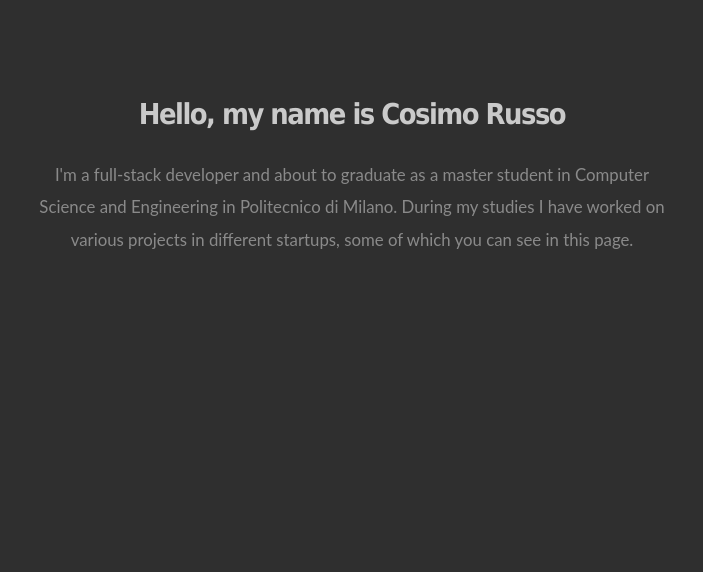
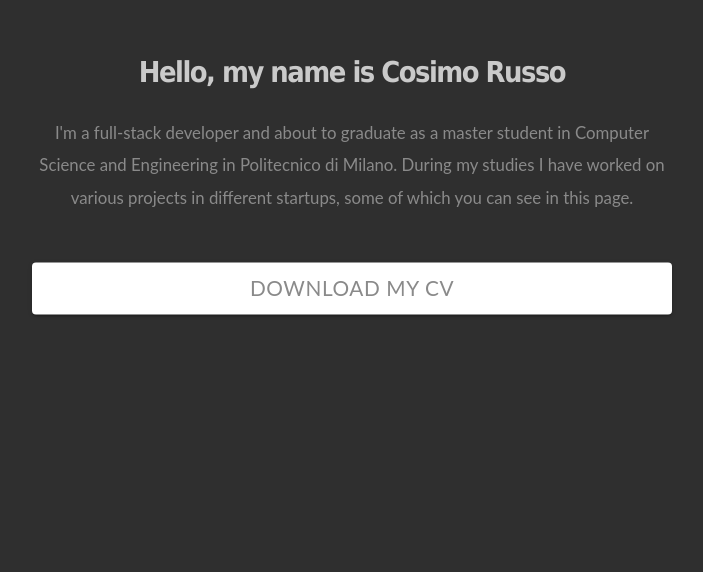
Before and after one commit to CosimoRusso/portfolio, a React (Create React App) app: page / in a window 1280 px wide. Shown: the part 228-800 px from the top of the page, without its empty margins (288-991 px from the left). Built offline with nearby package versions, Linux system fonts and the light colour scheme.

Commit message:
Add button to download cv

```diff
--- a/src/App.css
+++ /dev/null
@@ -1,38 +0,0 @@
-.App {
-  text-align: center;
-}
-
-.App-logo {
-  height: 40vmin;
-  pointer-events: none;
-}
-
-@media (prefers-reduced-motion: no-preference) {
-  .App-logo {
-    animation: App-logo-spin infinite 20s linear;
-  }
-}
-
-.App-header {
-  background-color: #282c34;
-  min-height: 100vh;
-  display: flex;
-  flex-direction: column;
-  align-items: center;
-  justify-content: center;
-  font-size: calc(10px + 2vmin);
-  color: white;
-}
-
-.App-link {
-  color: #61dafb;
-}
-
-@keyframes App-logo-spin {
-  from {
-    transform: rotate(0deg);
-  }
-  to {
-    transform: rotate(360deg);
-  }
-}
--- a/src/components/Header.js
+++ b/src/components/Header.js
@@ -1,5 +1,5 @@
 import Presentation from "./Presentation";
-import {Grid} from "@mui/material";
+import {Button, Grid} from "@mui/material";
 
 function Header(){
     return (
@@ -10,8 +10,20 @@ function Header(){
                         <Presentation />
                     </Grid>
                 </Grid>
+                <Grid container justifyContent={'center'}>
+                    <Grid item xs={10} sm={6}>
+                        <Button className={'btn-cv'}
+                                fullWidth={true}
+                            // color={"primary"}
+                                variant={'contained'}
+                                href={'/CosimoRussoCV.pdf'}
+                                target={'_blank'}
+                        >
+                            Download my CV
+                        </Button>
+                    </Grid>
+                </Grid>
             </div>
-
         </header>
     )
 }
--- a/src/css/style.scss
+++ b/src/css/style.scss
@@ -1,3 +1,6 @@
+$textGrey: #8a8a8a;
+$titleGrey: #cacaca;
+
 h1{
   font-family: MontSerrat,Tahoma,Arial,sans-serif;
   font-size: 1.8em;
@@ -22,11 +25,11 @@ header {
   height: 100vh;
 
   h1{
-    color: #cacaca;
+    color: $titleGrey;
   }
 
   p{
-    color: #8a8a8a;
+    color: $textGrey;
   }
 }
 
@@ -61,3 +64,17 @@ header {
   -ms-transform: translateY(-50%);
   transform: translateY(-50%);
 }
+
+a.btn-cv{
+  background-color: white;
+  color: $textGrey;
+  font-size: 1.3em;
+  line-height: 1.95em;
+  font-weight: 400;
+  font-family: Lato,Helvetica,Arial,sans-serif;
+  margin-top: 30px;
+  &:hover{
+    background-color: $titleGrey;
+    color: white;
+  }
+}
```
Also changed, not shown: 1 other file (tests, documents, lock files or other folders).
